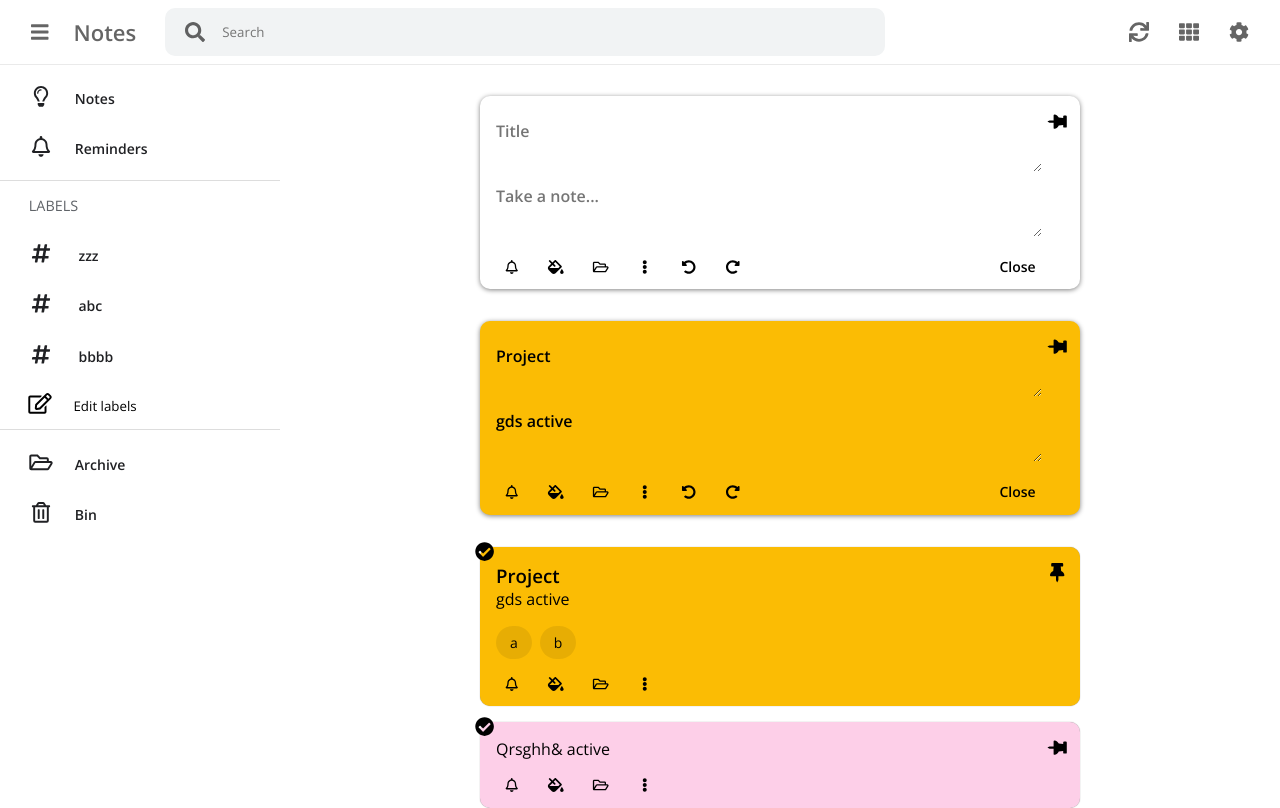
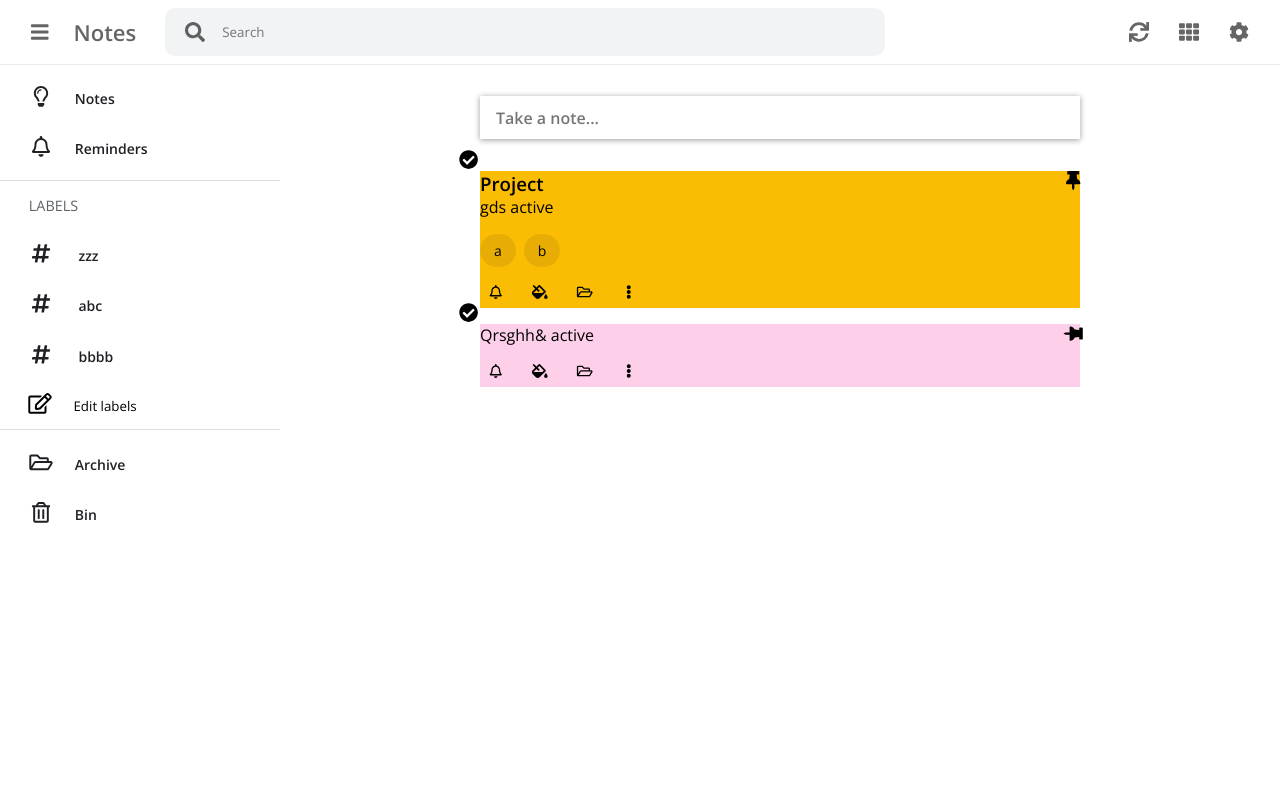
Before and after one commit to Awfj/notes, a React (Create React App) app: page /home in a window 1280 px wide. Built offline with nearby package versions, Linux system fonts and the light colour scheme.

Commit message:
update NewNote

```diff
--- a/src/components/EditNote/EditNote.js
+++ b/src/components/EditNote/EditNote.js
@@ -18,6 +18,7 @@ const EditNote = ({ note, addNote, archiveNote, editNote, deleteNote }) => {
   const [newTitle, setNewTitle] = useState(title);
   const [newContent, setNewContent] = useState(content);
   const [newColor, setNewColor] = useState(color);
+  const [newIsPinned, setNewIsPinned] = useState(isPinned);
   const [formIsActive, setFormIsActive] = useState(false);
 
   const handleEditNote = () => {
@@ -35,9 +36,11 @@ const EditNote = ({ note, addNote, archiveNote, editNote, deleteNote }) => {
       title={newTitle}
       content={newContent}
       color={newColor}
+      isPinned={newIsPinned}
       onSetTitle={setNewTitle}
       onSetContent={setNewContent}
       onSetColor={setNewColor}
+      onSetIsPinned={() => setNewIsPinned(!newIsPinned)}
       onSetFormIsActive={setFormIsActive}
       onSubmit={handleEditNote}
       addNote={() => addNote(title, content, color, labels, isPinned, status)}
--- a/src/components/FilterPage/Home.js
+++ b/src/components/FilterPage/Home.js
@@ -17,7 +17,7 @@ const Home = ({ notes, notesLayout }) => {
   return (
     <FilterPage>
       <NewNote />
-      <EditNote note={notes[0]} />
+      {/* <EditNote note={notes[0]} /> */}
       {notes.length > 0 ? (
         <NoteList notes={notes} notesLayout={notesLayout} />
       ) : (
--- a/src/components/NewNote/NewNote.js
+++ b/src/components/NewNote/NewNote.js
@@ -1,7 +1,10 @@
 import React, { useState } from "react";
 import { connect } from "react-redux";
 
+import styles from "./NewNote.module.scss";
 import NoteForm from "../NoteForm/NoteForm";
+import NoteFormField from "../NoteFormField/NoteFormField";
+import NoteBorder from "../NoteBorder/NoteBorder";
 import { addNote } from "../../redux/actions/actionCreators";
 import { NOTE_STATUS } from "../../constants";
 
@@ -9,7 +12,6 @@ const NewNote = ({ addNote }) => {
   const [color, setColor] = useState("white");
   const [title, setTitle] = useState("");
   const [content, setContent] = useState("");
-
   const [isPinned, setIsPinned] = useState(false);
   const [formIsActive, setFormIsActive] = useState(false);
 
@@ -18,16 +20,22 @@ const NewNote = ({ addNote }) => {
       resetForm();
       return;
     }
+    // handleAddNote(NOTE_STATUS.ACTIVE)
     addNote(title, content, color, [], isPinned, NOTE_STATUS.ACTIVE);
     resetForm();
   };
 
   const handleAddNote = status => {
     if (!validateForm()) return;
+    // handleAddNote(status);
     addNote(title, content, color, [], isPinned, status);
     if (status === NOTE_STATUS.ACTIVE) return;
     resetForm();
   };
+
+  // const handleAddNote = status => {
+  //   addNote(title, content, color, [], isPinned, status);
+  // }
 
   const validateForm = () => {
     return !!(title.trim() || content.trim());
@@ -44,38 +52,34 @@ const NewNote = ({ addNote }) => {
   // console.log('new', formIsActive);
   return (
     <>
+      {formIsActive ? (
         <NoteForm
-        formIsActive={formIsActive}
           title={title}
           content={content}
           color={color}
+          isPinned={isPinned}
           onSetTitle={setTitle}
           onSetContent={setContent}
           onSetColor={setColor}
-        onSetFormIsActive={setFormIsActive}
+          onSetIsPinned={() => setIsPinned(!isPinned)}
           onSubmit={addNewNote}
           addNote={() => handleAddNote(NOTE_STATUS.ACTIVE)}
           archiveNote={() => handleAddNote(NOTE_STATUS.ARCHIVED)}
           deleteNote={() => handleAddNote(NOTE_STATUS.DELETED)}
         />
-      {/* {formIsActive ? (
       ) : (
-        <form>
-          <textarea
-            name="content"
-            placeholder="Take a note..."
-            value={content}
-            onChange={e => setContent(e.target.value)}
-          />
+        // <NoteBorder>
+        <form
+          className={`note ${styles.dummyForm}`}
+          onClick={() => setFormIsActive(true)}
+          onKeyDown={() => setFormIsActive(true)}
+        >
+          <input type="text" placeholder="Take a note..." />
         </form>
-      )} */}
+        /* </NoteBorder> */
+      )}
     </>
   );
 };
 
 export default connect(null, { addNote })(NewNote);
-
-/* <Toolbox
-  isPinned={isPinned}
-  onPinNote={() => setIsPinned(!isPinned)}
-></Toolbox>; */
--- /dev/null
+++ b/src/components/NewNote/NewNote.module.scss
@@ -0,0 +1,14 @@
+.dummyForm {
+  box-shadow: 0 1px 6px #9b9b9b;
+  margin: 2em auto 0;
+  max-width: 600px;
+
+  padding: .2em 1em .1em;
+  input {
+    border: none;
+    font-size: 1rem;
+    font-weight: 600;
+    padding: 0.5em 0;
+    width: 100%;
+  }
+}
--- a/src/components/NoteForm/NoteForm.js
+++ b/src/components/NoteForm/NoteForm.js
@@ -2,17 +2,18 @@ import React, { createRef, useEffect } from "react";
 import PropTypes from "prop-types";
 import styles from "./NoteForm.module.scss";
 import Toolbox from "../Toolbox/Toolbox";
+import NoteFormField from "../NoteFormField/NoteFormField";
 // import NoteBorder from "../NoteBorder/NoteBorder";
 
 const NoteForm = ({
-  formIsActive,
   title,
   content,
   color,
+  isPinned,
   onSetTitle,
   onSetContent,
   onSetColor,
-  onSetFormIsActive,
+  onSetIsPinned,
   onSubmit,
   addNote,
   archiveNote,
@@ -21,16 +22,16 @@ const NoteForm = ({
   const noteFormRef = createRef();
 
   useEffect(() => {
-    if (formIsActive) {
-      document.addEventListener("click", handleClick);
-      return () => {
-        document.removeEventListener("click", handleClick);
-      };
-    }
+    // console.log(Boolean(noteFormRef))
+    document.addEventListener("click", handleClick);
+    return () => {
+      document.removeEventListener("click", handleClick);
+    };
   });
 
   const handleClick = e => {
-    if (noteFormRef.current.contains(e.target)) return;
+    // console.log(!!noteFormRef)
+    if (noteFormRef.current && noteFormRef.current.contains(e.target)) return;
     onSubmit();
   };
 
@@ -55,26 +56,28 @@ const NoteForm = ({
       ref={noteFormRef}
       onSubmit={handleSubmit}
       className={`note ${styles.NoteForm} ${color}`}
-      onClick={() => onSetFormIsActive(true)}
     >
       <Toolbox
         activeColor={color}
         dropdownOptions={dropdownOptions}
         role="edit"
+        isPinned={isPinned}
         onArchiveNote={archiveNote}
         onChangeNoteColor={onSetColor}
+        onPinNote={onSetIsPinned}
       >
-        <textarea
+        <NoteFormField
           name="title"
           placeholder="Title"
           value={title}
-          onChange={e => onSetTitle(e.target.value)}
+          onSetField={e => onSetTitle(e.target.value)}
         />
-        <textarea
+        <NoteFormField
           name="content"
           placeholder="Take a note..."
           value={content}
-          onChange={e => onSetContent(e.target.value)}
+          onSetField={e => onSetContent(e.target.value)}
+          isFocused
         />
       </Toolbox>
     </form>
@@ -82,14 +85,12 @@ const NoteForm = ({
 };
 
 NoteForm.propTypes = {
-  formIsActive: PropTypes.bool.isRequired,
   title: PropTypes.string.isRequired,
   content: PropTypes.string.isRequired,
   color: PropTypes.string.isRequired,
   onSetTitle: PropTypes.func.isRequired,
   onSetContent: PropTypes.func.isRequired,
   onSetColor: PropTypes.func.isRequired,
-  onSetFormIsActive: PropTypes.func.isRequired,
   onSubmit: PropTypes.func.isRequired,
   addNote: PropTypes.func.isRequired,
   archiveNote: PropTypes.func.isRequired,
--- a/src/components/NoteForm/NoteForm.module.scss
+++ b/src/components/NoteForm/NoteForm.module.scss
@@ -1,12 +1,8 @@
+@import  '../../styles/_note.scss';
+
 .NoteForm {
   box-shadow: 0 1px 5px gray;
   margin: 2em auto 0;
   max-width: 600px;
-  textarea {
-    border: none;
-    font-size: 1rem;
-    font-weight: 600;
-    padding: 0.5em 0;
-    width: 100%;
-  }
+  @extend %note;
 }
--- /dev/null
+++ b/src/components/NoteFormField/NoteFormField.js
@@ -0,0 +1,27 @@
+import React from "react";
+import PropTypes from "prop-types";
+import styles from "./NoteFormField.module.scss";
+
+const NoteFormField = ({ isFocused, name, placeholder, value, onSetField }) => {
+  return (
+    <textarea
+      className={styles.NoteFormField}
+      name={name}
+      placeholder={placeholder}
+      value={value}
+      onChange={onSetField}
+      // wrap="hard"
+      autoFocus={isFocused}
+    />
+  );
+};
+
+NoteFormField.propTypes = {
+  isFocused: PropTypes.bool,
+  name: PropTypes.string,
+  placeholder: PropTypes.string.isRequired,
+  value: PropTypes.string,
+  onSetField: PropTypes.func,
+};
+
+export default NoteFormField;
--- /dev/null
+++ b/src/components/NoteFormField/NoteFormField.module.scss
@@ -0,0 +1,10 @@
+.NoteFormField {
+  border: none;
+  font-size: 1rem;
+  font-weight: 600;
+  padding: 0.5em 0;
+  width: 100%;
+  resize: none;
+  // padding: 1em 1em 0.4em;
+  height: 50px;
+}
--- a/src/index.css
+++ b/src/index.css
@@ -101,8 +101,8 @@ li {
   background-color: #e8eaed;
 }
 
-.note {
-  border-radius: 10px;
+/* .note {
+  border-radius: 7px;
   box-shadow: 0 0 1px gray;
   padding: 1em 1em 0.4em;
-}
+} */
--- /dev/null
+++ b/src/styles/_note.scss
@@ -0,0 +1,5 @@
+%note {
+  border-radius: 7px;
+  box-shadow: 0 0 1px gray;
+  padding: 1em 1em 0.4em;
+}
```
Lines whose indentation alone changed are shown as unchanged.
